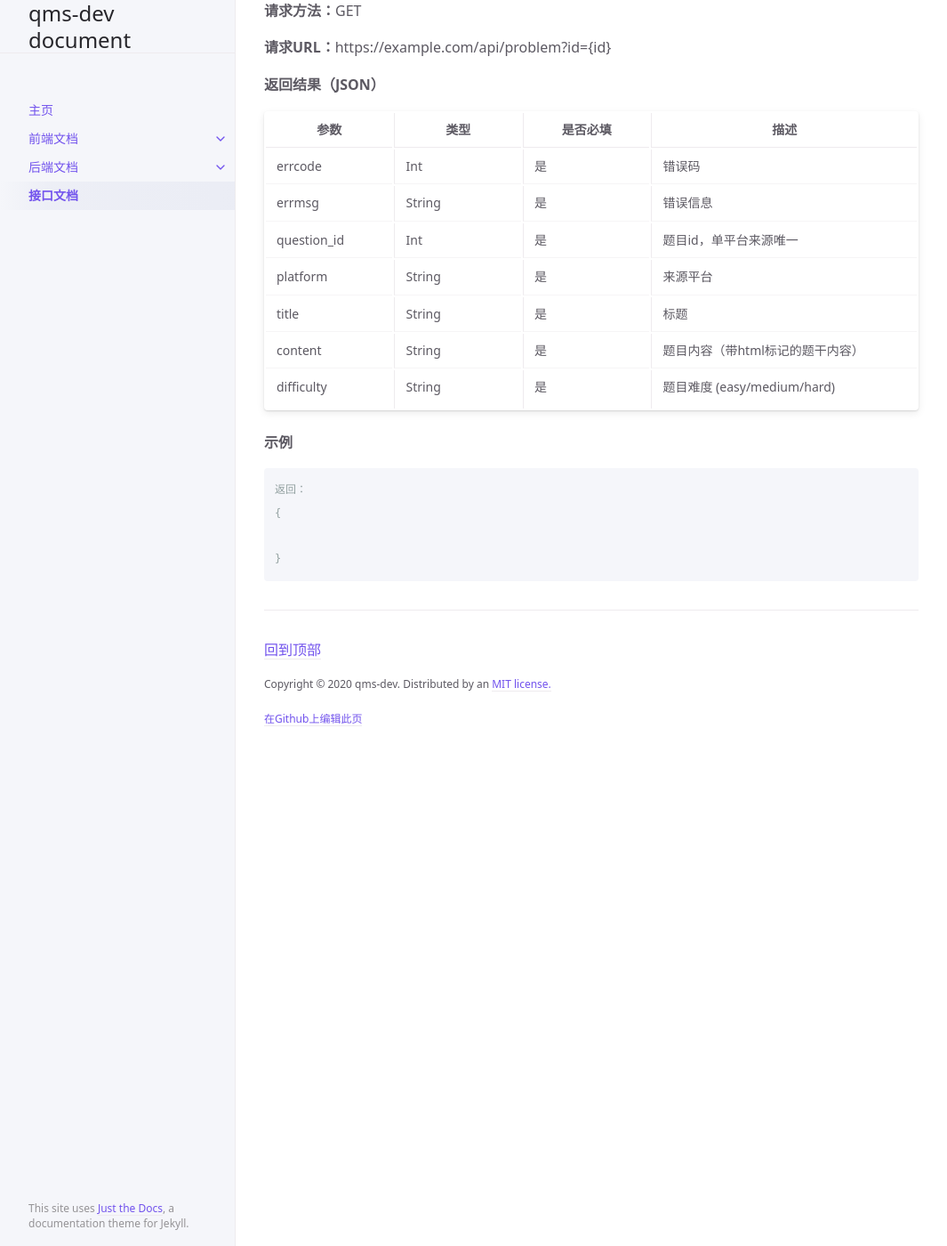
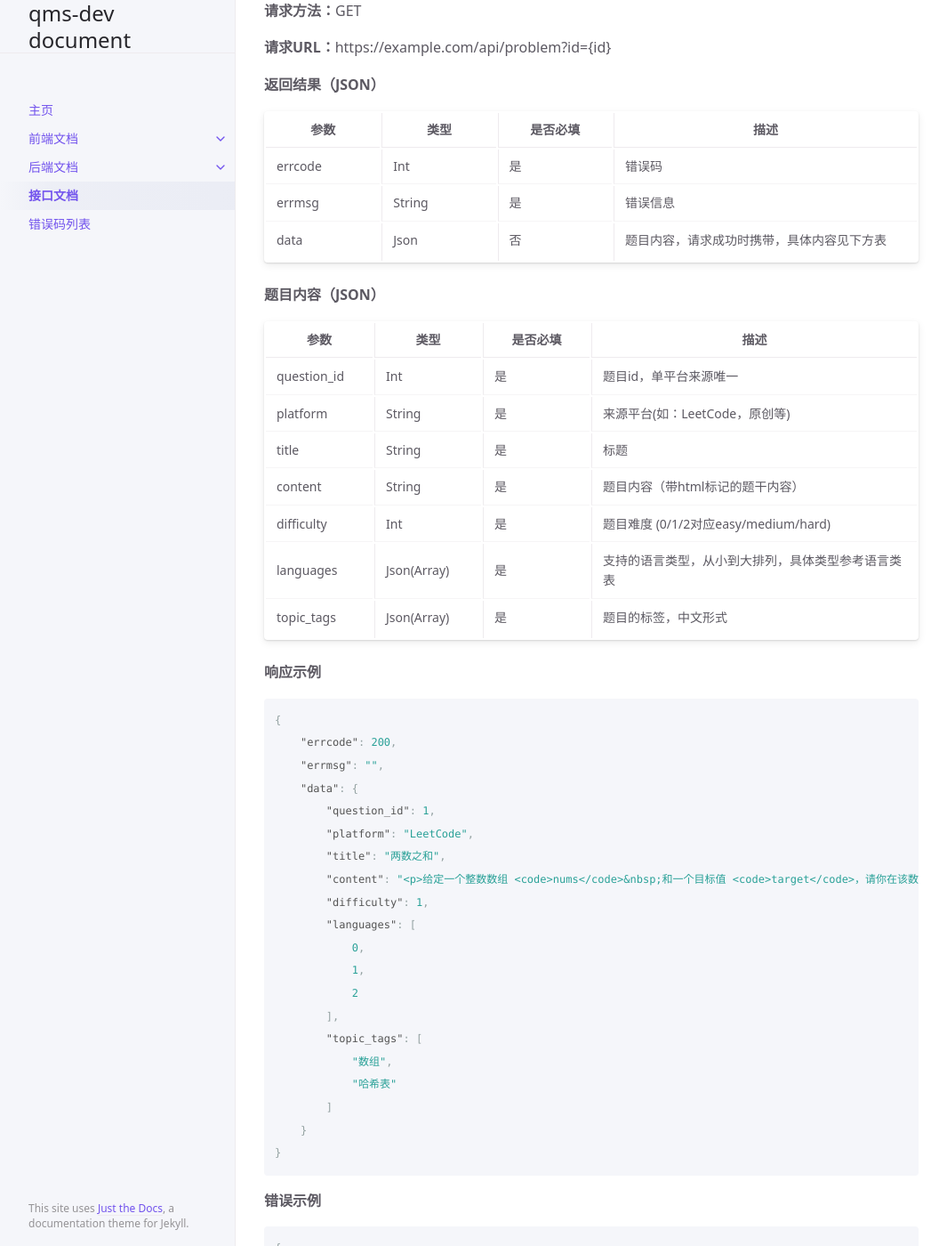
Before and after one commit to qms-dev/qms-dev.github.io, a Jekyll site: the page built from docs/api.md, in a window 1280 px wide and 1400 px high, scrolled down 410 px. Shown: the whole window at 89% size, without its empty margins (107-1172 px from the left). Built offline with Jekyll 4.4.1, drawn with Linux system fonts in a browser that asks for light colours; some of the changed text lies outside the part shown.

Commit message:
更新获取指定题目接口

````diff
--- a/docs/api.md
+++ b/docs/api.md
@@ -29,23 +29,60 @@ permalink: docs/api
 
 **返回结果（JSON）**
 
-| 参数        | 类型   | 是否必填 | 描述                             |
-| ----------- | ------ | -------- | -------------------------------- |
-| errcode     | Int    | 是       | 错误码                           |
-| errmsg      | String | 是       | 错误信息                         |
-| question_id | Int    | 是       | 题目id，单平台来源唯一           |
-| platform    | String | 是       | 来源平台                         |
-| title       | String | 是       | 标题                             |
-| content     | String | 是       | 题目内容（带html标记的题干内容） |
-| difficulty  | String | 是       | 题目难度  (easy/medium/hard)     |
+| 参数    | 类型   | 是否必填 | 描述                                       |
+| ------- | ------ | -------- | ------------------------------------------ |
+| errcode | Int    | 是       | 错误码                                     |
+| errmsg  | String | 是       | 错误信息                                   |
+| data    | Json   | 否       | 题目内容，请求成功时携带，具体内容见下方表 |
 
 
 
-**示例**
+**题目内容（JSON）**
+
+| 参数        | 类型        | 是否必填 | 描述                                               |
+| ----------- | ----------- | -------- | -------------------------------------------------- |
+| question_id | Int         | 是       | 题目id，单平台来源唯一                             |
+| platform    | String      | 是       | 来源平台(如：LeetCode，原创等)                     |
+| title       | String      | 是       | 标题                                               |
+| content     | String      | 是       | 题目内容（带html标记的题干内容）                   |
+| difficulty  | Int         | 是       | 题目难度  (0/1/2对应easy/medium/hard)              |
+| languages   | Json(Array) | 是       | 支持的语言类型，从小到大排列，具体类型参考语言类表 |
+| topic_tags  | Json(Array) | 是       | 题目的标签，中文形式                               |
+
+
+
+**响应示例**
 
 ```json
-返回：
 {
-
+    "errcode": 200,
+    "errmsg": "",
+    "data": {
+        "question_id": 1,
+        "platform": "LeetCode",
+        "title": "两数之和",
+        "content": "<p>给定一个整数数组 <code>nums</code>&nbsp;和一个目标值 <code>target</code>，请你在该数组中找出和为目标值的那&nbsp;<strong>两个</strong>&nbsp;整数，并返回他们的数组下标。</p>\n\n<p>你可以假设每种输入只会对应一个答案。但是，数组中同一个元素不能使用两遍。</p>\n\n<p>&nbsp;</p>\n\n<p><strong>示例:</strong></p>\n\n<pre>给定 nums = [2, 7, 11, 15], target = 9\n\n因为 nums[<strong>0</strong>] + nums[<strong>1</strong>] = 2 + 7 = 9\n所以返回 [<strong>0, 1</strong>]\n</pre>\n",
+        "difficulty": 1,
+        "languages": [
+            0,
+            1,
+            2
+        ],
+        "topic_tags": [
+            "数组",
+            "哈希表"
+        ]
+    }
 }
 ```
+
+
+
+**错误示例**
+
+```json
+{
+    "errcode": 400,
+    "errmsg": "请求的题目不存在，请检查参数是否正确",
+}
+```
````
Also changed, not shown: docs/errorcode.md (added, +41 -0 lines).
